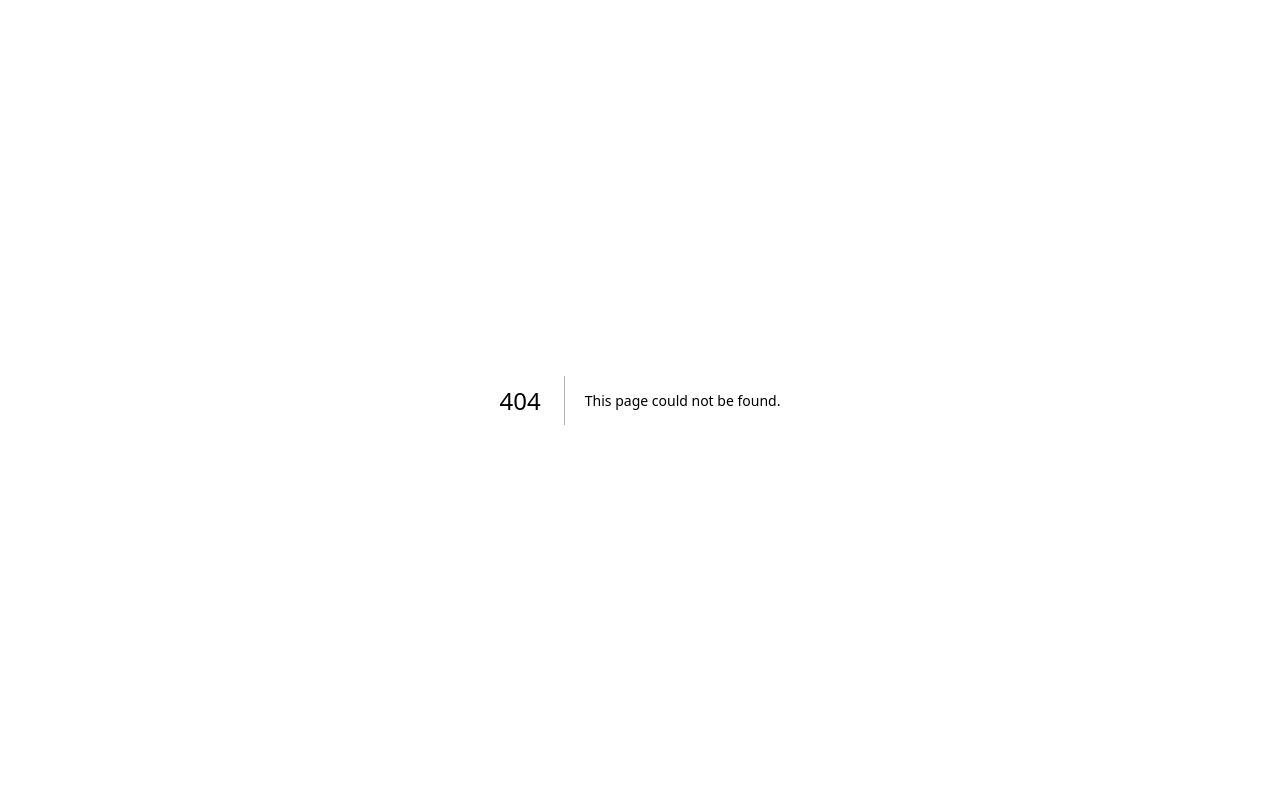
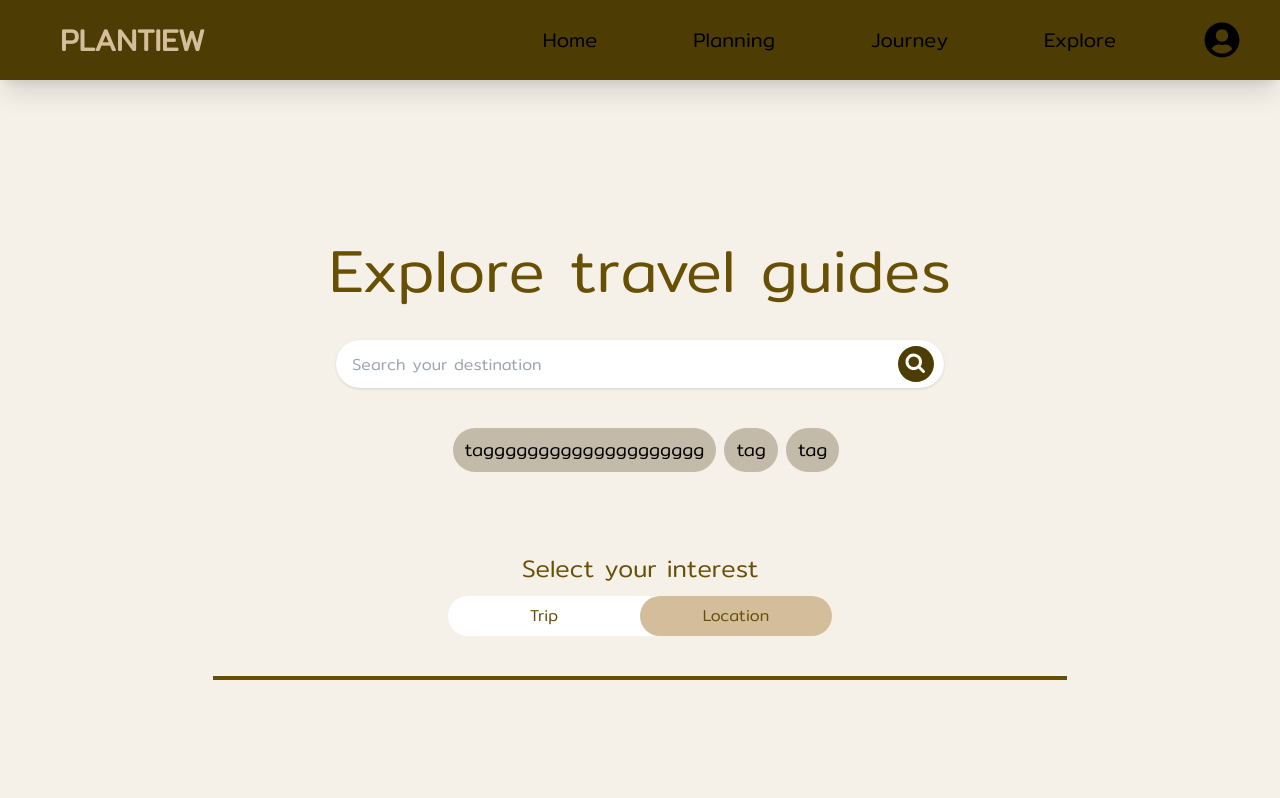
Before and after one commit to 164p/Planning-Webapp, a Next.js app in the folder my-app/: page /explore/location in a window 1280 px wide. Before the commit this address had no page. Shown: the top 798 px of the page. Built offline with nearby package versions, Linux system fonts and the light colour scheme.

Commit message:
ซ่อม directory ให้ trip กะ loca detail
ง่วง

```diff
--- a/my-app/app/(user)/location/page.tsx
+++ b/my-app/app/(user)/explore/location/page.tsx
@@ -31,7 +31,7 @@ export default function Home() {
             </div>
             <div className='bg-[#F5F0E8] py-10'>
                 <div className='grid grid-cols-1 sm:grid-cols-1 md:grid-cols-2 sm:px-20 md:px-20 lg:px-0 lg:grid-cols-3 gap-6 mx-auto max-w-screen-lg '>
-                    <Link href="/placedetail"><LocationCard /></Link>
+                    <Link href="/explore/placedetail"><LocationCard /></Link>
                     <LocationCard />
                     <LocationCard />
                     <LocationCard />
--- a/my-app/app/(user)/trip/page.tsx
+++ b/my-app/app/(user)/explore/trip/page.tsx
@@ -31,7 +31,7 @@ export default function Home() {
             </div>
             <div className='bg-[#F5F0E8] py-10'>
                 <div className='grid grid-cols-1 sm:grid-cols-1 md:grid-cols-2 sm:px-20 md:px-20 lg:px-0 lg:grid-cols-3 gap-6 mx-auto max-w-screen-lg '>
-                    <Link href="/tripdetail"><TripCard /></Link>
+                    <Link href="/explore/tripdetail"><TripCard /></Link>
                     <TripCard />
                     <TripCard />
                     <TripCard />
--- a/my-app/app/components/Navbar.tsx
+++ b/my-app/app/components/Navbar.tsx
@@ -38,7 +38,7 @@ export default function Navbar() {
                         <Link href='/' className='nl-10 text-xl mx-10 group-hover:text-[#4E3C05]'>Journey</Link>
                     </li>
                     <li className='flex hover:bg-[#F5F0E8] p-2 rounded-full group cursor-pointer hover:shadow-lg m-auto'>
-                        <Link href='/trip' className='nl-10 text-xl mx-10 group-hover:text-[#4E3C05]'>Explore</Link>
+                        <Link href='/explore/location' className='nl-10 text-xl mx-10 group-hover:text-[#4E3C05]'>Explore</Link>
                     </li>
                     </ul>
                     <FaUserCircle className='text-4xl ml-10' />
@@ -66,7 +66,7 @@ export default function Navbar() {
                         <Link href='/' className='nl-10 text-xl group-hover:text-[#4E3C05]'>Journey</Link>
                     </li>
                     <li className='my-3 mx-6 justify-start items-center gap-4 hover:bg-[#F5F0E8] p-2 rounded-md group cursor-pointer hover:shadow-lg m-auto'>
-                        <Link href='/pages/trip' className='nl-10 text-xl group-hover:text-[#4E3C05]'>Explore</Link>
+                        <Link href='/explore/trip' className='nl-10 text-xl group-hover:text-[#4E3C05]'>Explore</Link>
                     </li>
                 </ul>
 
--- a/my-app/app/components/TypeSelector.tsx
+++ b/my-app/app/components/TypeSelector.tsx
@@ -19,15 +19,15 @@ export default function TypeSelector() {
         <div className='w-full max-w-sm mx-auto'>
             <div className="grid grid-cols-2 bg-white rounded-full">
                 <div className="col">
-                    <Link href={"/trip"}>
-                        <button className={"w-full px-5 py-2 rounded-full text-[#674F04] "+(currentRoute === '/trip' ? "bg-[#D3BD9A]" : "")}>
+                    <Link href={"/explore/trip"}>
+                        <button className={"w-full px-5 py-2 rounded-full text-[#674F04] "+(currentRoute === '/explore/trip' ? "bg-[#D3BD9A]" : "")}>
                             Trip
                         </button>
                     </Link>
                 </div>
                 <div className="col">
-                    <Link href={"/location"}>
-                        <button className={"w-full px-5 py-2 rounded-full text-[#674F04] "+(currentRoute === '/location' ? "bg-[#D3BD9A]" : "")}>
+                    <Link href={"/explore/location"}>
+                        <button className={"w-full px-5 py-2 rounded-full text-[#674F04] "+(currentRoute === '/explore/location' ? "bg-[#D3BD9A]" : "")}>
                             Location
                         </button>
                     </Link>
```
Also changed, not shown: my-app/app/(user)/explore/placedetail/page.tsx (renamed from my-app/app/(user)/placedetail/page.tsx), my-app/app/(user)/explore/tripdetail/page.tsx (renamed from my-app/app/(user)/tripdetail/page.tsx).
